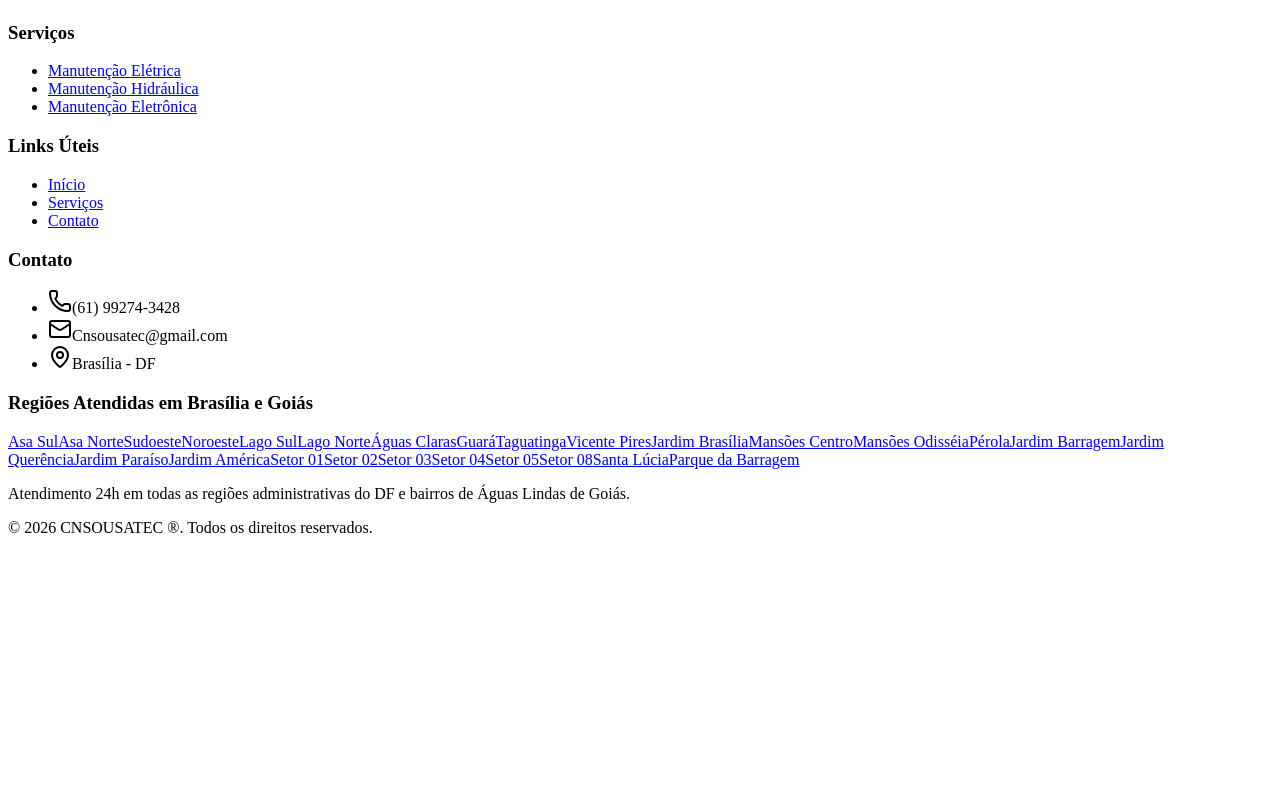
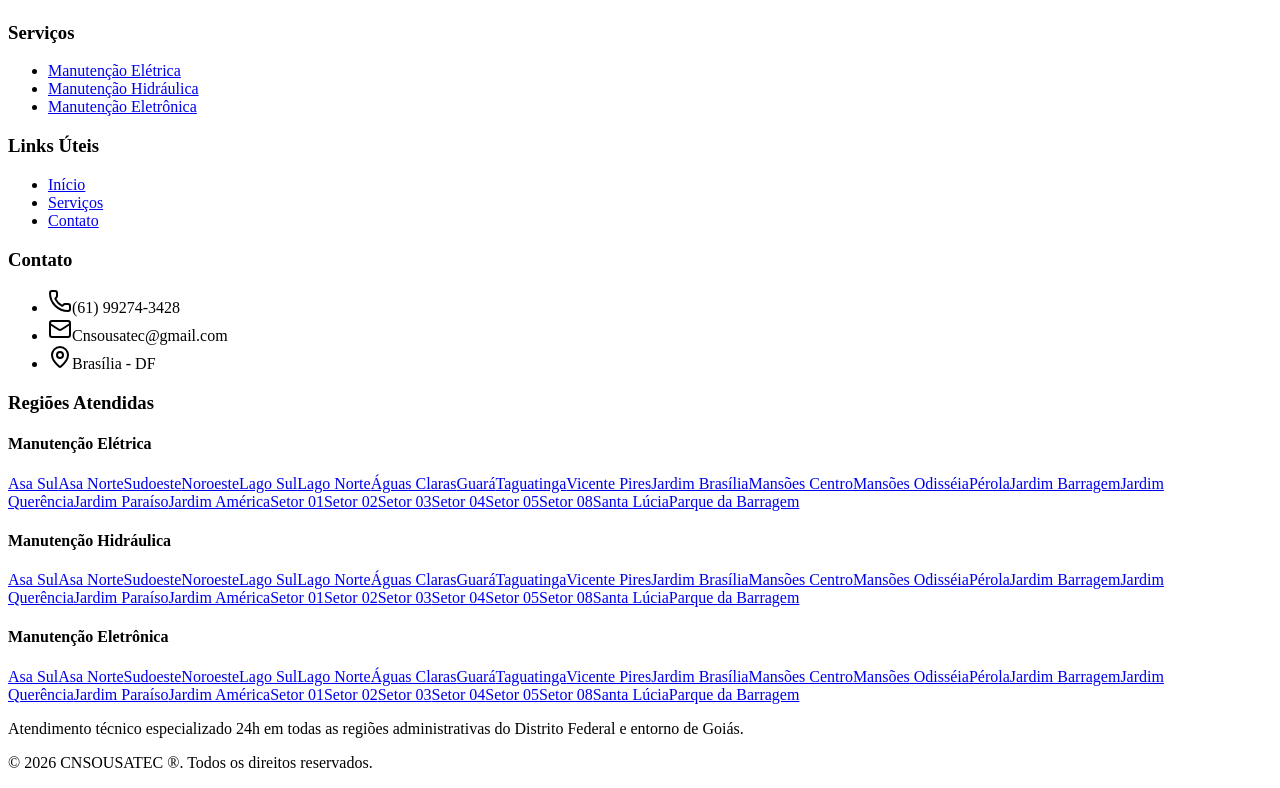
Before and after one commit to cnsousa7/Novo, a Next.js app: page / in a window 1280 px wide. Shown: the part 1595-2383 px from the top of the page. Before the commit the page ends 2148 px from the top, so only its background shows below. Built offline with nearby package versions, Linux system fonts and the light colour scheme.

Commit message:
fix: unificar linkagem de todas as regiões para todos os serviços no footer

```diff
--- a/src/components/Footer.tsx
+++ b/src/components/Footer.tsx
@@ -132,20 +132,63 @@ export default function Footer() {
 
         {/* Regiões Atendidas - SEO Internal Linking */}
         <div className="border-t border-gray-200 dark:border-gray-800 mt-12 pt-8">
-          <h3 className="text-lg font-bold mb-6 text-center">Regiões Atendidas em Brasília e Goiás</h3>
-          <div className="flex flex-wrap justify-center gap-x-4 gap-y-2 text-sm">
+          <h3 className="text-lg font-bold mb-6 text-center">Regiões Atendidas</h3>
+
+          <div className="grid grid-cols-1 md:grid-cols-3 gap-8 text-sm">
+            {/* Coluna Elétrica */}
+            <div>
+              <h4 className="font-bold mb-4 text-blue-600 dark:text-blue-400 border-b pb-2">Manutenção Elétrica</h4>
+              <div className="grid grid-cols-2 gap-x-4 gap-y-1">
                 {localidades.map((local) => (
                   <Link
-                key={local.slug}
+                    key={`elec-${local.slug}`}
                     href={`/local/manutencao-eletrica-${local.slug}`}
-                className="text-gray-500 dark:text-gray-400 hover:text-blue-600 dark:hover:text-blue-400 transition-colors"
+                    className="text-gray-500 dark:text-gray-400 hover:text-blue-600 transition-colors truncate"
+                    title={`Eletricista em ${local.nome}`}
                   >
                     {local.nome}
                   </Link>
                 ))}
               </div>
-          <p className="text-center text-xs text-gray-400 dark:text-gray-500 mt-6">
-            Atendimento 24h em todas as regiões administrativas do DF e bairros de Águas Lindas de Goiás.
+            </div>
+
+            {/* Coluna Hidráulica */}
+            <div>
+              <h4 className="font-bold mb-4 text-blue-600 dark:text-blue-400 border-b pb-2">Manutenção Hidráulica</h4>
+              <div className="grid grid-cols-2 gap-x-4 gap-y-1">
+                {localidades.map((local) => (
+                  <Link
+                    key={`hydr-${local.slug}`}
+                    href={`/local/manutencao-hidraulica-${local.slug}`}
+                    className="text-gray-500 dark:text-gray-400 hover:text-blue-600 transition-colors truncate"
+                    title={`Encanador em ${local.nome}`}
+                  >
+                    {local.nome}
+                  </Link>
+                ))}
+              </div>
+            </div>
+
+            {/* Coluna Eletrônica */}
+            <div>
+              <h4 className="font-bold mb-4 text-blue-600 dark:text-blue-400 border-b pb-2">Manutenção Eletrônica</h4>
+              <div className="grid grid-cols-2 gap-x-4 gap-y-1">
+                {localidades.map((local) => (
+                  <Link
+                    key={`eletr-${local.slug}`}
+                    href={`/local/manutencao-eletronica-${local.slug}`}
+                    className="text-gray-500 dark:text-gray-400 hover:text-blue-600 transition-colors truncate"
+                    title={`Técnico em Eletrônica em ${local.nome}`}
+                  >
+                    {local.nome}
+                  </Link>
+                ))}
+              </div>
+            </div>
+          </div>
+
+          <p className="text-center text-xs text-gray-400 dark:text-gray-500 mt-10">
+            Atendimento técnico especializado 24h em todas as regiões administrativas do Distrito Federal e entorno de Goiás.
           </p>
         </div>
 
```
Lines whose indentation alone changed are shown as unchanged.
